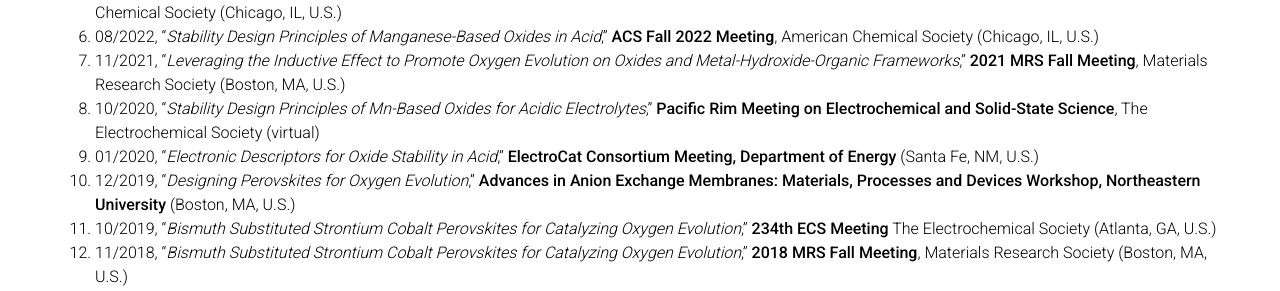
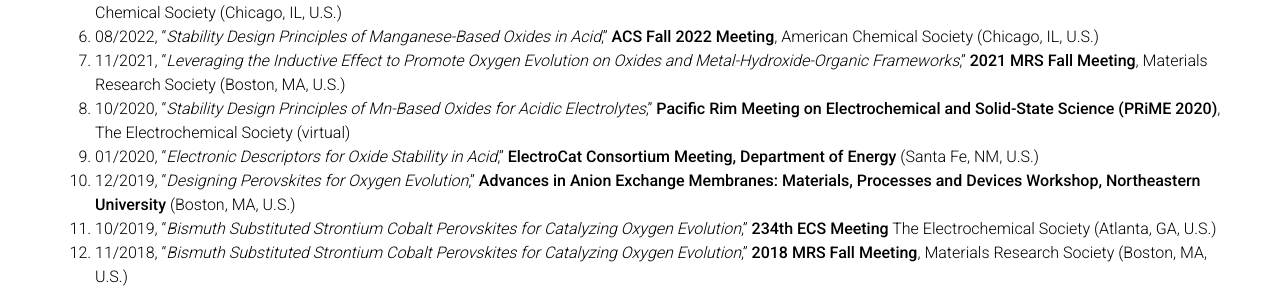
Before and after one commit to jypeng95/jypeng95.github.io, a Jekyll site: the page built from _pages/presentations.md, in a window 1280 px wide and 1282 px high. Shown: the part 596-887 px from the top of the window. Built offline with Jekyll 4.4.1, drawn with Linux system fonts in a browser that asks for light colours; a style sheet for code colours, icons or effects is not loaded.

Commit message:
Update presentations

```diff
--- a/_pages/presentations.md
+++ b/_pages/presentations.md
@@ -23,7 +23,7 @@
 5. 08/2022, “*Leveraging the Inductive Effect to Promote Oxygen Evolution on Oxides and Metal Hydroxide-Organic Frameworks*,” **ACS Fall 2022 Meeting**, American Chemical Society (Chicago, IL, U.S.)
 6. 08/2022, “*Stability Design Principles of Manganese-Based Oxides in Acid*,” **ACS Fall 2022 Meeting**, American Chemical Society (Chicago, IL, U.S.)
 7. 11/2021, “*Leveraging the Inductive Effect to Promote Oxygen Evolution on Oxides and Metal-Hydroxide-Organic Frameworks*,” **2021 MRS Fall Meeting**, Materials Research Society (Boston, MA, U.S.)
-8. 10/2020, “*Stability Design Principles of Mn-Based Oxides for Acidic Electrolytes*,” **Pacific Rim Meeting on Electrochemical and Solid-State Science**, The Electrochemical Society (virtual)
+8. 10/2020, “*Stability Design Principles of Mn-Based Oxides for Acidic Electrolytes*,” **Pacific Rim Meeting on Electrochemical and Solid-State Science (PRiME 2020)**, The Electrochemical Society (virtual)
 9. 01/2020, “*Electronic Descriptors for Oxide Stability in Acid*,” **ElectroCat Consortium Meeting, Department of Energy** (Santa Fe, NM, U.S.)
 10. 12/2019, “*Designing Perovskites for Oxygen Evolution*,” **Advances in Anion Exchange Membranes: Materials, Processes and Devices Workshop, Northeastern University** (Boston, MA, U.S.)
 11. 10/2019, “*Bismuth Substituted Strontium Cobalt Perovskites for Catalyzing Oxygen Evolution*,” **234th ECS Meeting** The Electrochemical Society (Atlanta, GA, U.S.)
```
